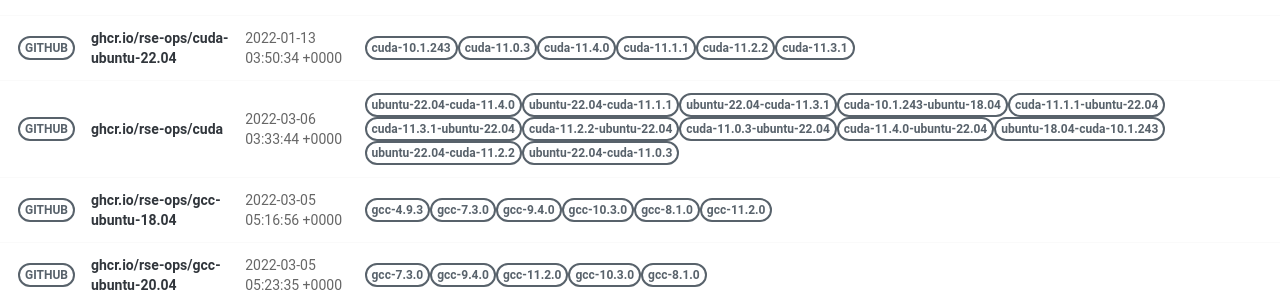
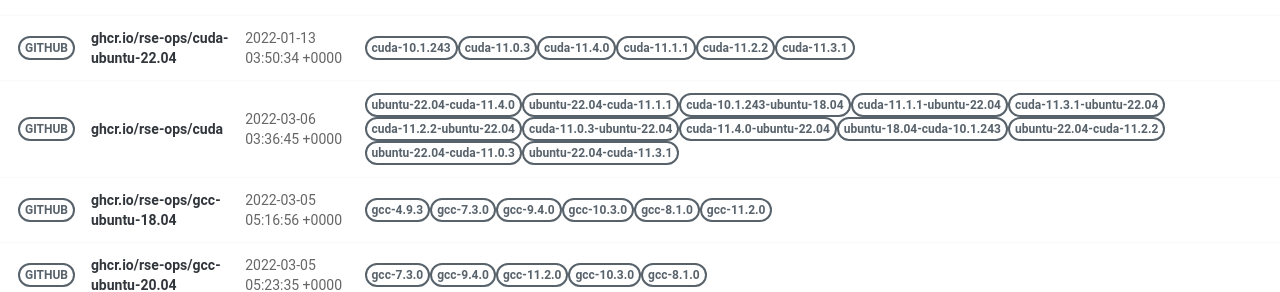
Before and after one commit to rse-ops/docker-images, a Jekyll site: the page built from pages/index.md, in a window 1280 px wide. Shown: the part 414-706 px from the top of the page. Built offline with Jekyll 4.4.1, drawn with Linux system fonts in a browser that asks for light colours; nearby versions of some CDN libraries.

Commit message:
Automated push to update library 2022-03-06

```diff
--- a/_library/ghcr.io-rse-ops-cuda.md
+++ b/_library/ghcr.io-rse-ops-cuda.md
@@ -1,7 +1,7 @@
 ---
 layout: container
 name: ghcr.io/rse-ops/cuda
-updated_at: 2022-03-06 03:33:44.687497
+updated_at: 2022-03-06 03:36:45.860630
 
 
 container_url: https://github.com/orgs/rse-ops/packages/container/package/cuda
```
Also changed, not shown: other parts of _library/ghcr.io-rse-ops-cuda.md (+3 -3 lines).
